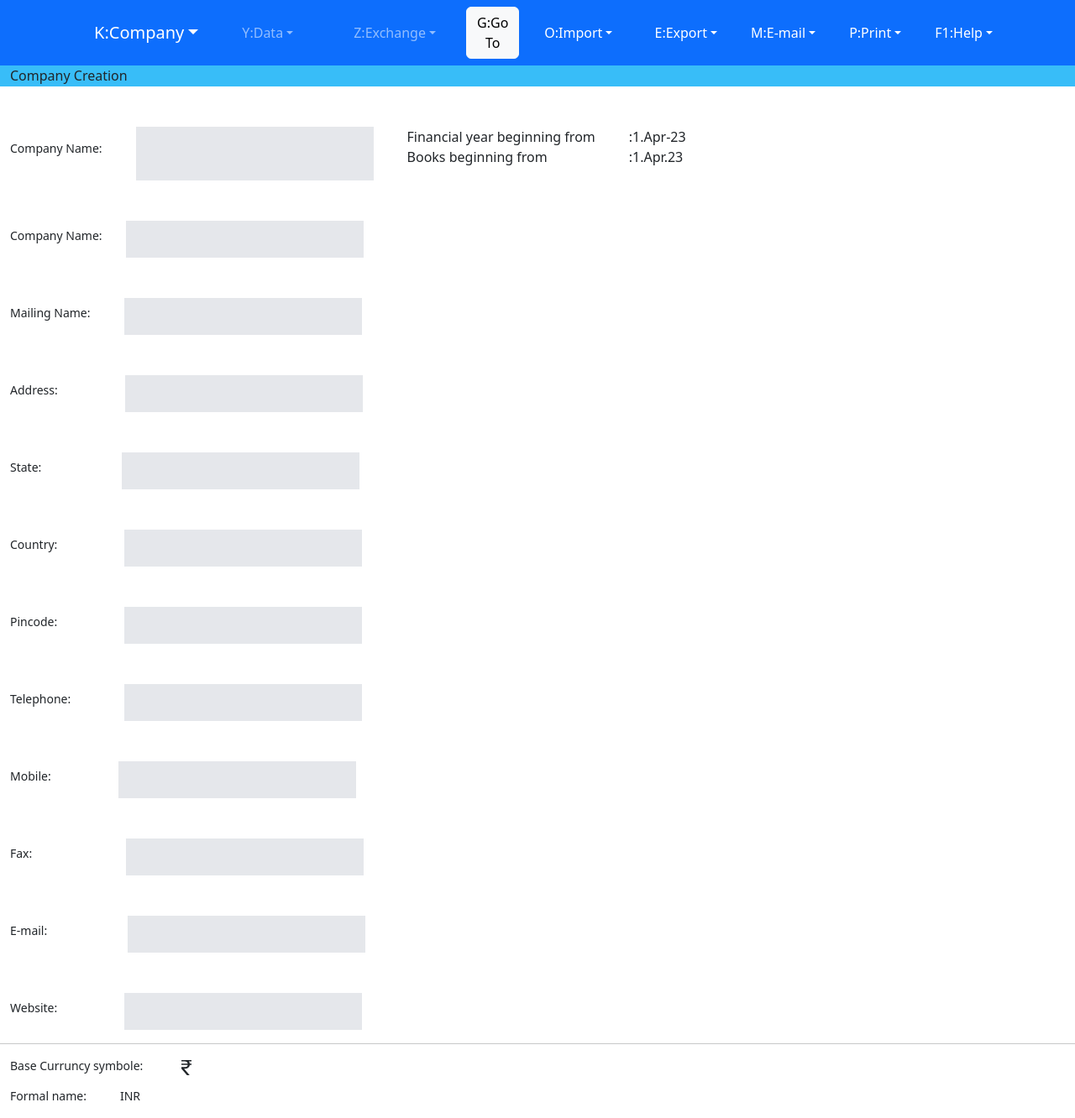
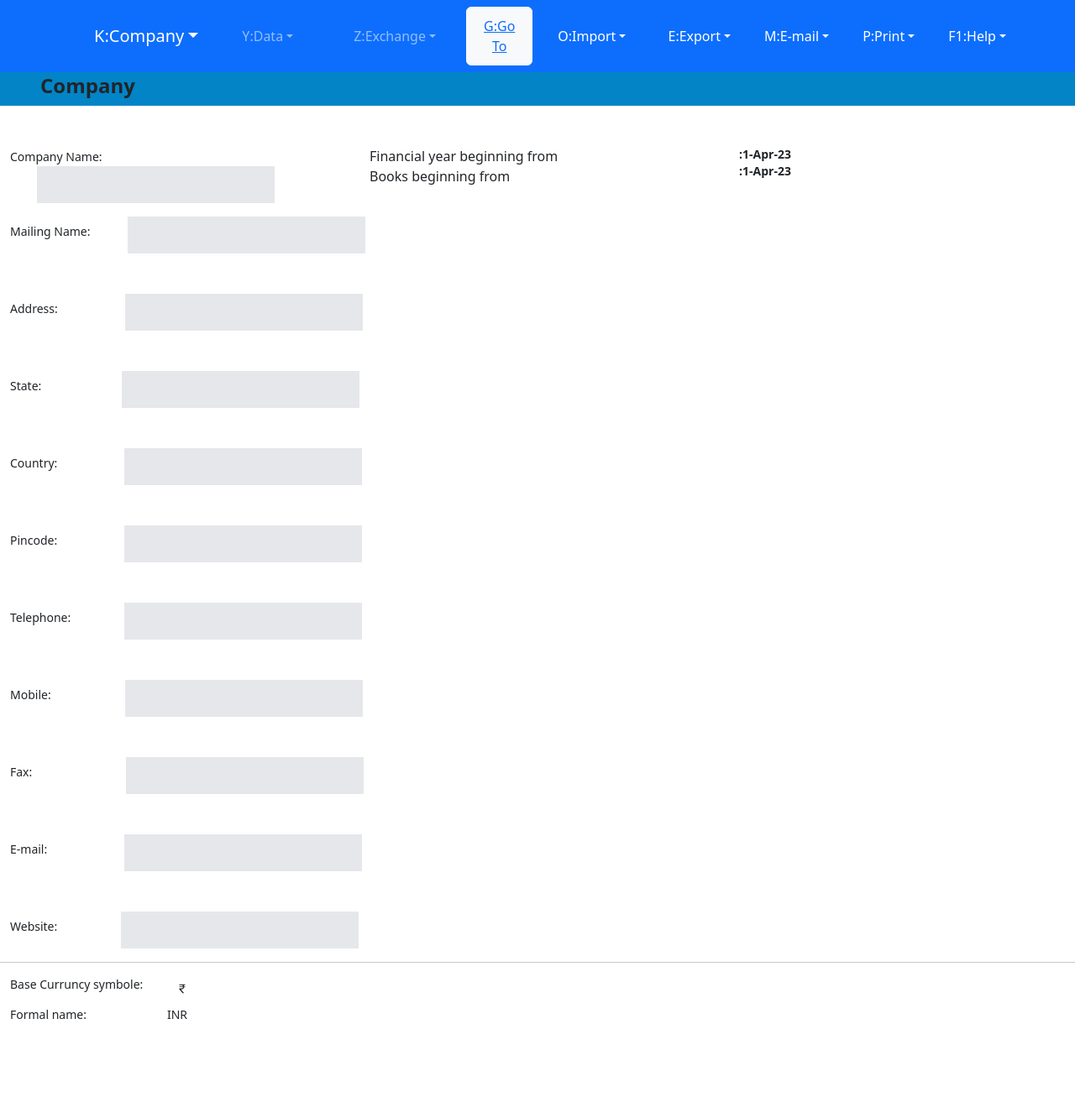
Before and after one commit to saquibansari09/ScreenWeb, a React (Create React App) app: page /alter in a window 1280 px wide. Shown: the whole page at 84% size. After the commit the page ends 1235 px from the top, so only its background shows below. Built offline with nearby package versions, Linux system fonts and the light colour scheme.

Commit message:
first commit

```diff
--- a/src/Components/Pages/Alter.js
+++ b/src/Components/Pages/Alter.js
@@ -4,82 +4,83 @@ import { BsCurrencyRupee } from "react-icons/bs";
 const Alter = () => {
   return (
     <section className="">
-      <div className="w-[100%] h-[25px] bg-sky-400 ">
-        <h1 className="text-base ml-3">Company Creation</h1>
+      <div className="bg-sky-600 h-[40px] w-[100%]">
+        <h1 className="text-2xl font-bold px-5">Company </h1>
       </div>
-
-      <div className="flex flex-row text-justify gap-10 mt-5">
-        <label className="ml-3  text-sm mt-3">Company Name:</label>
-        <input className="bg-gray-200   appearance-none border-2   py-2 px-4 focus:outline-none focus:bg-yellow-400 focus:border-sky-400" />
-        <p>
-          Financial year beginning from <br /> Books beginning from
-        </p>
-        <p>
-          :1.Apr-23
-          <br /> :1.Apr.23
-        </p>
+      <div className="grid lg:grid-cols-3 justify-start gap-10">
+        <div className=" mt-5 ml-3">
+          <label className=" text-sm  ">Company Name: </label>
+          <input className="bg-gray-200 ml-8 appearance-none border-2  py-2 px-4 text-gray-700  focus:outline-none focus:bg-yellow-400 focus:border-purple-500" />
+        </div>
+        <div className="mt-5">
+          <p className="">
+            Financial year beginning from
+            <br /> Books beginning from
+          </p>
+        </div>
+        <div className="text-sm font-bold mt-5">
+          <p>
+            :1-Apr-23
+            <br />
+            :1-Apr-23
+          </p>
+        </div>
       </div>
-
-      <div className="flex gap-7 mt-5">
-        <label className="mt-2 ml-3 text-sm">Company Name:</label>
-        <input className="bg-gray-200  appearance-none border-2 text-black   py-2 px-4 focus:outline-none focus:bg-yellow-400 focus:border-sky-400" />
-      </div>
-
-      <div className=" flex gap-10 mt-5">
-        <label className="mt-2 text-sm ml-3">Mailing Name:</label>
+      <div className=" flex gap-10  mt-3 ml-3">
+        <label className="mt-2 text-sm mr-1 ">Mailing Name:</label>
         <input
           type="text"
-          className="bg-gray-200 appearance-none border-2  py-2 px-4 text-gray-700  focus:outline-none focus:bg-yellow-400 focus:border-sky-400"
+          className="bg-gray-200 appearance-none border-2 border-text-black py-2 px-4 text-gray-700  focus:outline-none focus:bg-yellow-400 focus:border-sky-400"
         />
       </div>
-      <div className="flex gap-20 mt-5">
-        <label className="mt-2 text-sm ml-3">Address: </label>
-        <input className="bg-gray-200  appearance-none border-2  py-2 px-4 text-gray-700  focus:outline-none focus:bg-yellow-400 focus:border-sky-400" />
+      <div className="flex gap-20 mt-5 ml-3">
+        <label className="mt-2 text-sm">Address: </label>
+        <input className="bg-gray-200  appearance-none border-2 border-text-black   py-2 px-4 text-gray-700  focus:outline-none focus:bg-yellow-400 focus:border-sky-400" />
       </div>
-      <div className="flex gap-24 mt-5">
-        <label className="mt-2 text-sm ml-3 gap-10">State:</label>
+      <div className="flex gap-24 mt-5  ml-3">
+        <label className="mt-2 text-sm gap-10">State:</label>
         <input className="bg-gray-200  appearance-none border-2 py-2 px-4 text-gray-700  focus:outline-none focus:bg-yellow-400 focus:border-sky-400" />
       </div>
 
-      <div className="flex gap-20 mt-5">
-        <label className="mt-2 text-sm ml-3">Country:</label>
+      <div className="flex gap-20 mt-5 ml-3">
+        <label className="mt-2 text-sm ">Country:</label>
         <input className="bg-gray-200  appearance-none border-2 py-2 px-4 text-gray-700  focus:outline-none focus:bg-yellow-400 focus:border-sky-400" />
       </div>
-      <div className="mt-5 flex gap-20">
-        <label className="mt-2 text-sm ml-3">Pincode:</label>
+      <div className=" flex gap-20 mt-5 ml-3">
+        <label className="mt-2 text-sm ">Pincode:</label>
         <input className="bg-gray-200  appearance-none border-2 py-2 px-4 text-gray-700  focus:outline-none focus:bg-yellow-400 focus:border-sky-400" />
       </div>
-      <div className=" mt-5 flex gap-16">
-        <label className="mt-2 text-sm ml-3">Telephone:</label>
+      <div className=" flex gap-16 mt-5 ml-3">
+        <label className="mt-2 text-sm ">Telephone:</label>
         <input className="bg-gray-200 appearance-none border-2 py-2 px-4 text-gray-700  focus:outline-none focus:bg-yellow-400 focus:border-sky-400" />
       </div>
-      <div className="mt-5 flex gap-20">
-        <label className="mt-2 text-sm ml-3">Mobile:</label>
+      <div className="flex gap-20 mt-5 ml-3">
+        <label className="mt-2 text-sm mr-2">Mobile:</label>
         <input className="bg-gray-200  appearance-none border-2 py-2 px-4 text-gray-700  focus:outline-none focus:bg-yellow-400 focus:border-sky-400" />
       </div>
-      <div className=" mt-5 flex gap-28">
-        <label className="mt-2 text-sm ml-3">Fax:</label>
+      <div className="flex gap-24 mt-5 ml-3">
+        <label className="mt-2 text-sm mr-4">Fax:</label>
         <input className="bg-gray-200  appearance-none border-2 py-2 px-4 text-gray-700  focus:outline-none focus:bg-yellow-400 focus:border-sky-400" />
       </div>
-      <div className="mt-5 flex gap-24">
-        <label className="mt-2 text-sm ml-3">E-mail:</label>
+      <div className=" flex gap-20 mt-5 ml-3">
+        <label className="mt-2 text-sm mr-3">E-mail:</label>
         <input className="bg-gray-200 appearance-none border-2 py-2 px-4 text-gray-700  focus:outline-none focus:bg-yellow-400 focus:border-sky-400" />
       </div>
-      <div className="mt-5 flex gap-20">
-        <label className="mt-2 text-sm ml-3">Website:</label>
+      <div className="flex gap-16 mt-5 ml-3">
+        <label className="mt-2 text-sm mr-3">Website:</label>
         <input className="bg-gray-200 appearance-none border-2 py-2 px-4 text-gray-700  focus:outline-none focus:bg-yellow-400 focus:border-sky-400" />
       </div>
       <hr className="" />
-      <div className="flex gap-10  text-sm ml-3">
-        <p>Base Curruncy symbole:</p>
+      <div className="flex gap-10 ml-3 ">
+        <p className="text-sm">Base Curruncy symbole:</p>
         <span>
           {" "}
-          <BsCurrencyRupee className="text-2xl" />
+          <BsCurrencyRupee className="text-sm mt-2" />
         </span>
       </div>
-      <div className="flex gap-10 text-sm ml-3">
-        <p className="text-sm ">Formal name:</p>
-        <span>INR</span>
+      <div className="flex gap-10 ml-3 ">
+        <p className="text-sm">Formal name:</p>
+        <span className="text-sm ml-14">INR</span>
       </div>
     </section>
   );
--- a/src/Components/Pages/Navbar.js
+++ b/src/Components/Pages/Navbar.js
@@ -92,8 +92,12 @@ function CollapsibleExample() {
               </NavDropdown>
             </Nav.Link>
           </Nav>
-          <Button style={{}} className=" " variant="light">
-            G:Go To
+          <Button
+            style={{ padding: "10px 20px" }}
+            className=" "
+            variant="light"
+          >
+            <a href="">G:Go To</a>
           </Button>
 
           <Nav.Link
--- a/src/Components/Pages/Select.js
+++ b/src/Components/Pages/Select.js
@@ -5,12 +5,12 @@ const Select = () => {
   return (
     <section className="">
       <div className="bg-sky-600 h-[40px] w-[100%]">
-        <h1 className="text-2xl font-bold px-5">Company Alteration</h1>
+        <h1 className="text-2xl font-bold px-3">Company Alteration </h1>
       </div>
-      <div className="flex lg:flex justify-start gap-10">
-        <div className="flex gap-7 mt-5">
-          <label className="mt-2 ml-3 text-sm">Company Name:</label>
-          <input className="bg-gray-200  appearance-none border-2  py-2 px-4 text-gray-700  focus:outline-none focus:bg-yellow-400 focus:border-purple-500" />
+      <div className="grid lg:grid-cols-3 justify-start gap-10">
+        <div className=" mt-5 ml-3">
+          <label className=" text-sm  ">Company Name: </label>
+          <input className="bg-gray-200 ml-8 appearance-none border-2  py-2 px-4 text-gray-700  focus:outline-none focus:bg-yellow-400 focus:border-purple-500" />
         </div>
         <div className="mt-5">
           <p className="">
@@ -26,61 +26,61 @@ const Select = () => {
           </p>
         </div>
       </div>
-      <div className=" flex gap-10 mt-5">
-        <label className="mt-2 text-sm ml-3">Mailing Name:</label>
+      <div className=" flex gap-10  mt-3 ml-3">
+        <label className="mt-2 text-sm mr-1 ">Mailing Name:</label>
         <input
           type="text"
           className="bg-gray-200 appearance-none border-2 border-text-black py-2 px-4 text-gray-700  focus:outline-none focus:bg-yellow-400 focus:border-sky-400"
         />
       </div>
-      <div className="flex gap-20 mt-5">
-        <label className="mt-2 text-sm ml-3">Address: </label>
-        <input className="bg-gray-200  appearance-none border-sky-400   py-2 px-4 text-gray-700  focus:outline-none focus:bg-yellow-400 focus:border-sky-400" />
+      <div className="flex gap-20 mt-5 ml-3">
+        <label className="mt-2 text-sm">Address: </label>
+        <input className="bg-gray-200  appearance-none border-2 border-text-black   py-2 px-4 text-gray-700  focus:outline-none focus:bg-yellow-400 focus:border-sky-400" />
       </div>
-      <div className="flex gap-24 mt-5">
-        <label className="mt-2 text-sm ml-3 gap-10">State:</label>
+      <div className="flex gap-24 mt-5  ml-3">
+        <label className="mt-2 text-sm gap-10">State:</label>
         <input className="bg-gray-200  appearance-none border-2 py-2 px-4 text-gray-700  focus:outline-none focus:bg-yellow-400 focus:border-sky-400" />
       </div>
 
-      <div className="flex gap-20 mt-5">
-        <label className="mt-2 text-sm ml-3">Country:</label>
+      <div className="flex gap-20 mt-5 ml-3">
+        <label className="mt-2 text-sm ">Country:</label>
         <input className="bg-gray-200  appearance-none border-2 py-2 px-4 text-gray-700  focus:outline-none focus:bg-yellow-400 focus:border-sky-400" />
       </div>
-      <div className="mt-5 flex gap-20">
-        <label className="mt-2 text-sm ml-3">Pincode:</label>
+      <div className=" flex gap-20 mt-5 ml-3">
+        <label className="mt-2 text-sm ">Pincode:</label>
         <input className="bg-gray-200  appearance-none border-2 py-2 px-4 text-gray-700  focus:outline-none focus:bg-yellow-400 focus:border-sky-400" />
       </div>
-      <div className=" mt-5 flex gap-16">
-        <label className="mt-2 text-sm ml-3">Telephone:</label>
+      <div className=" flex gap-16 mt-5 ml-3">
+        <label className="mt-2 text-sm ">Telephone:</label>
         <input className="bg-gray-200 appearance-none border-2 py-2 px-4 text-gray-700  focus:outline-none focus:bg-yellow-400 focus:border-sky-400" />
       </div>
-      <div className="mt-5 flex gap-20">
-        <label className="mt-2 text-sm ml-3">Mobile:</label>
+      <div className="flex gap-20 mt-5 ml-3">
+        <label className="mt-2 text-sm mr-2">Mobile:</label>
         <input className="bg-gray-200  appearance-none border-2 py-2 px-4 text-gray-700  focus:outline-none focus:bg-yellow-400 focus:border-sky-400" />
       </div>
-      <div className=" mt-5 flex gap-24">
-        <label className="mt-2 text-sm ml-3">Fax:</label>
+      <div className="flex gap-24 mt-5 ml-3">
+        <label className="mt-2 text-sm mr-4">Fax:</label>
         <input className="bg-gray-200  appearance-none border-2 py-2 px-4 text-gray-700  focus:outline-none focus:bg-yellow-400 focus:border-sky-400" />
       </div>
-      <div className="mt-5 flex gap-20">
-        <label className="mt-2 text-sm ml-3">E-mail:</label>
+      <div className=" flex gap-20 mt-5 ml-3">
+        <label className="mt-2 text-sm mr-3">E-mail:</label>
         <input className="bg-gray-200 appearance-none border-2 py-2 px-4 text-gray-700  focus:outline-none focus:bg-yellow-400 focus:border-sky-400" />
       </div>
-      <div className="mt-5 flex gap-16">
-        <label className="mt-2 text-sm ml-3">Website:</label>
+      <div className="flex gap-16 mt-5 ml-3">
+        <label className="mt-2 text-sm mr-3">Website:</label>
         <input className="bg-gray-200 appearance-none border-2 py-2 px-4 text-gray-700  focus:outline-none focus:bg-yellow-400 focus:border-sky-400" />
       </div>
       <hr className="" />
-      <div className="flex gap-10 px-20 text-xl">
-        <p>Base Curruncy symbole:</p>
+      <div className="flex gap-10 ml-3 ">
+        <p className="text-sm">Base Curruncy symbole:</p>
         <span>
           {" "}
-          <BsCurrencyRupee className="text-2xl" />
+          <BsCurrencyRupee className="text-sm mt-2" />
         </span>
       </div>
-      <div className="flex gap-10 text-xl">
-        <p className="text-xl pl-20">Formal name:</p>
-        <span>INR</span>
+      <div className="flex gap-10 ml-3 ">
+        <p className="text-sm">Formal name:</p>
+        <span className="text-sm ml-14">INR</span>
       </div>
     </section>
   );
```
